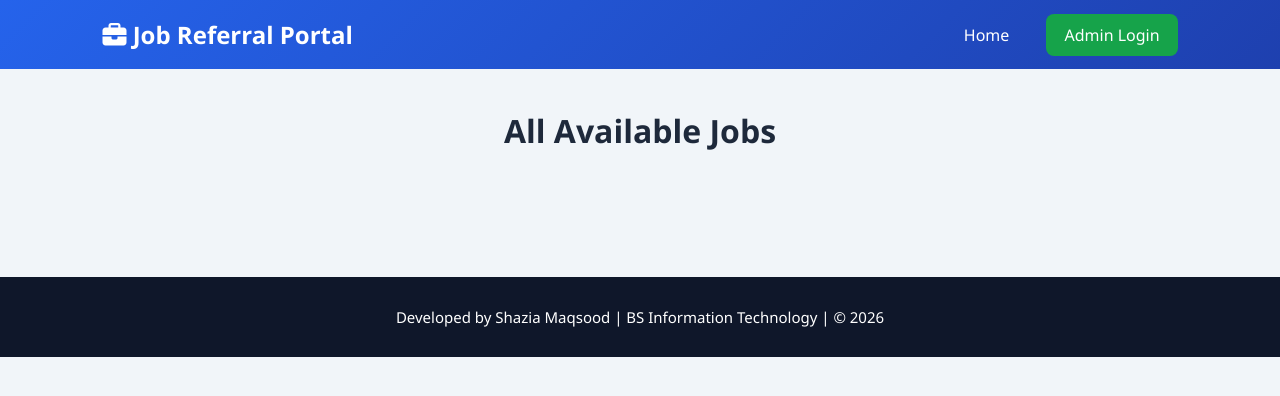
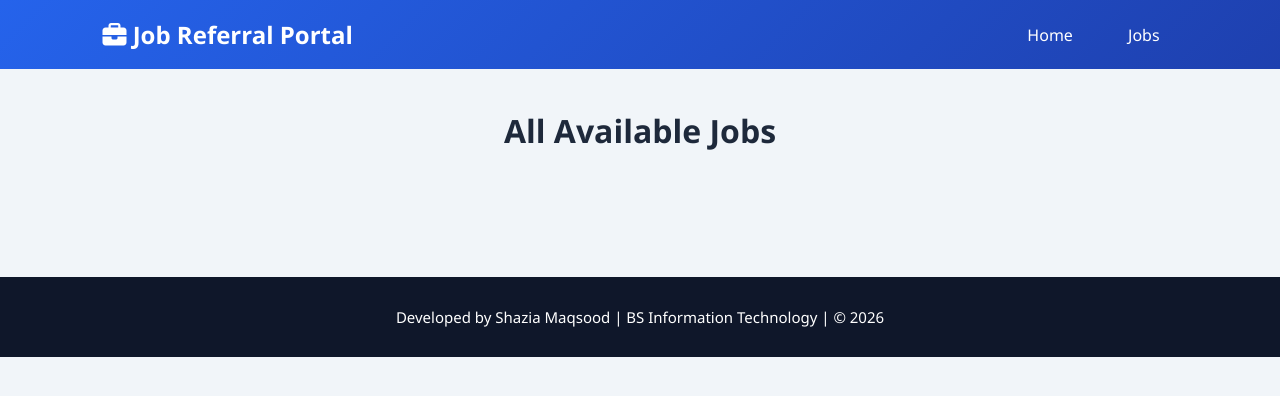
Before and after one commit to shaziamaqsood/JobReferralWebsite, a Flask app: page /jobs in a window 1280 px wide. Shown: the top 396 px of the page. Run offline with Flask 3, Linux system fonts and the light colour scheme; data that the repository does not hold is empty.

Commit message:
Remove admin login links from public pages

```diff
--- a/templates/jobs.html
+++ b/templates/jobs.html
@@ -25,13 +25,15 @@
 
 
     <div>
+
         <a href="/" class="nav-btn">
             Home
         </a>
 
-        <a href="/admin/login" class="nav-btn admin-btn">
-            Admin Login
+        <a href="/jobs" class="nav-btn">
+            Jobs
         </a>
+
     </div>
 
 </header>
```
Also changed, not shown: templates/index.html (+0 -12 lines).
